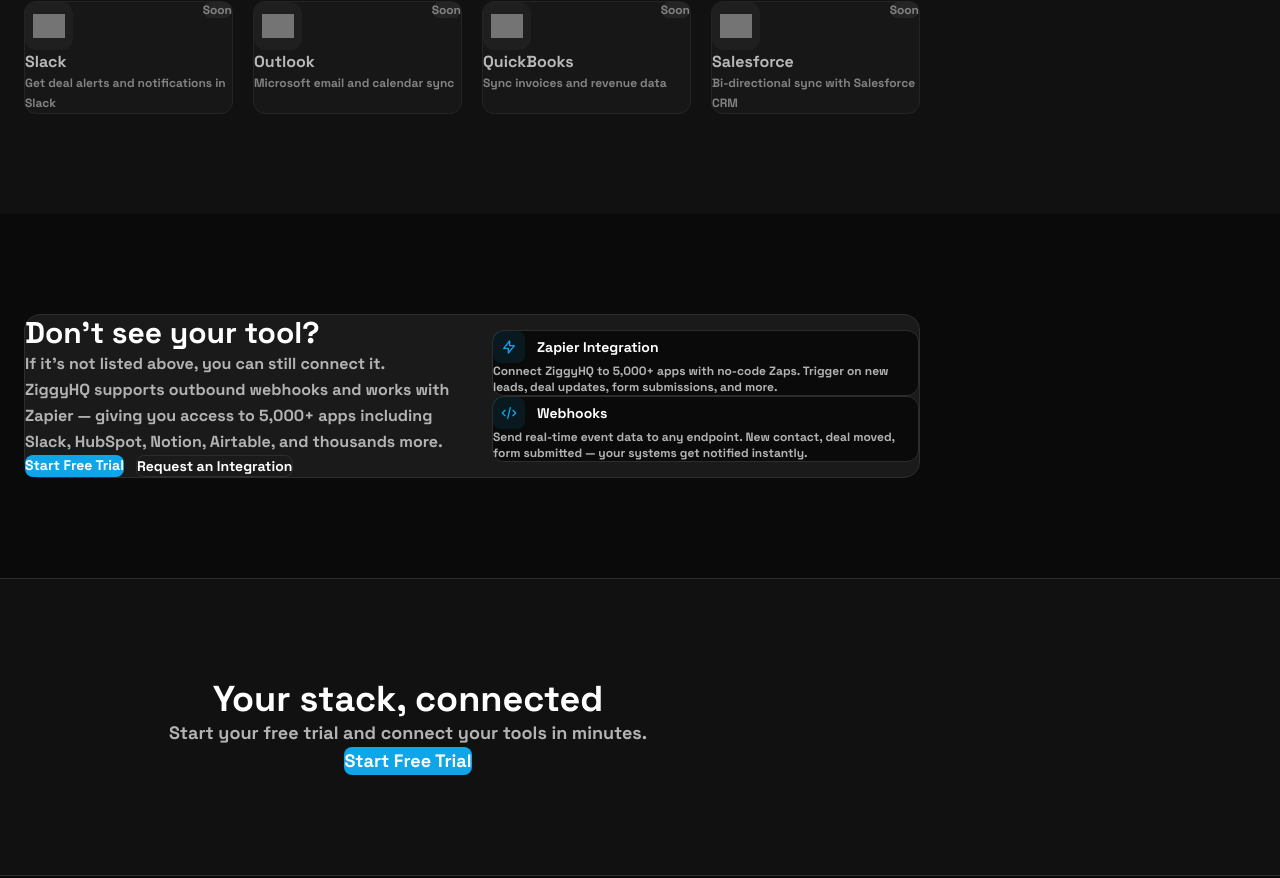
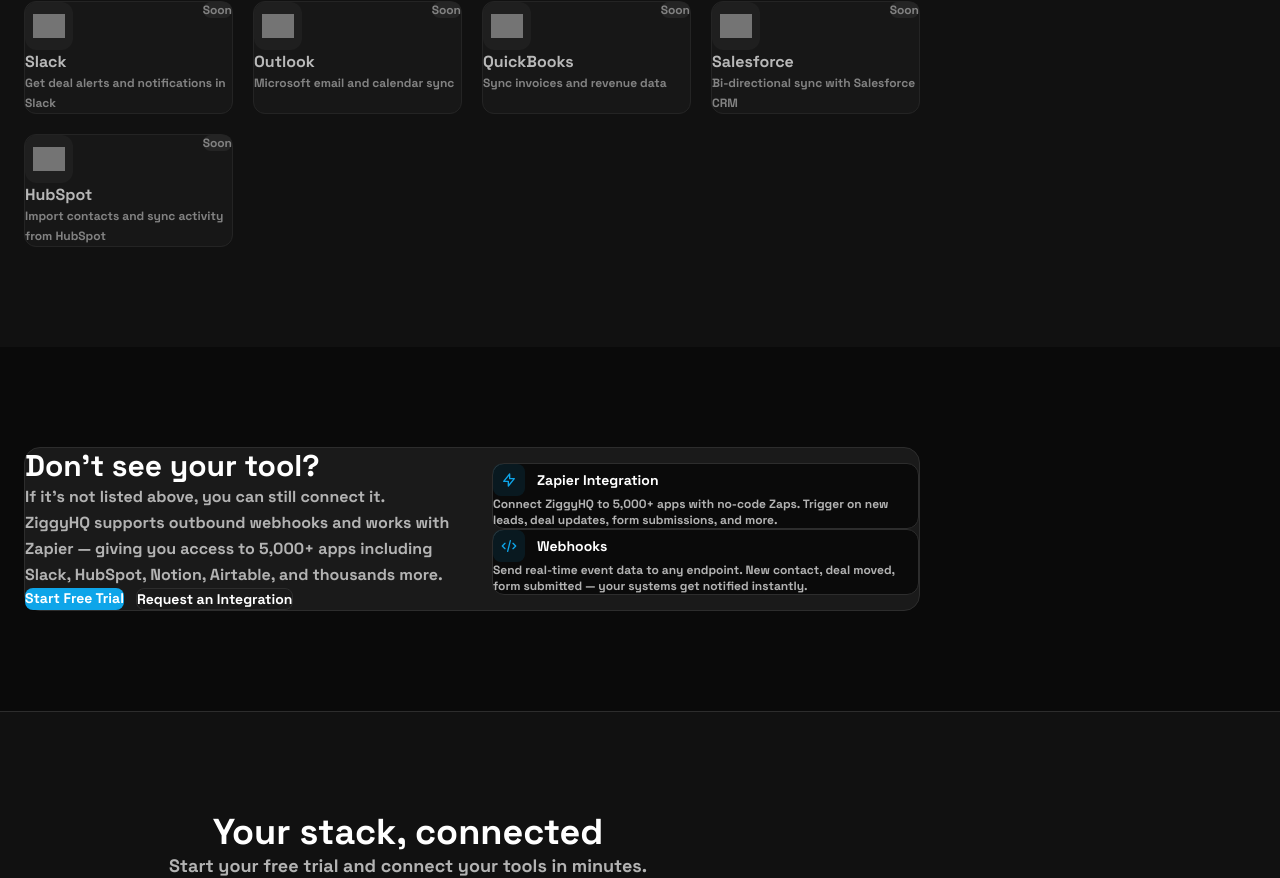
Before and after one commit to ziggytech-dotcom/ziggyhq-marketing, a Next.js app: page /integrations in a window 1280 px wide. Shown: the part 1500-2378 px from the top of the page. Built offline with nearby package versions, Linux system fonts and the light colour scheme; grey boxes are pictures that could not be loaded.

Commit message:
feat: add coming soon integrations (HubSpot added to existing list)

```diff
--- a/app/integrations/page.tsx
+++ b/app/integrations/page.tsx
@@ -18,6 +18,7 @@
   { name: 'Outlook', domain: 'outlook.com', description: 'Microsoft email and calendar sync' },
   { name: 'QuickBooks', domain: 'quickbooks.intuit.com', description: 'Sync invoices and revenue data' },
   { name: 'Salesforce', domain: 'salesforce.com', description: 'Bi-directional sync with Salesforce CRM' },
+  { name: 'HubSpot', domain: 'hubspot.com', description: 'Import contacts and sync activity from HubSpot' },
 ]
 
 export default function IntegrationsPage() {
```
